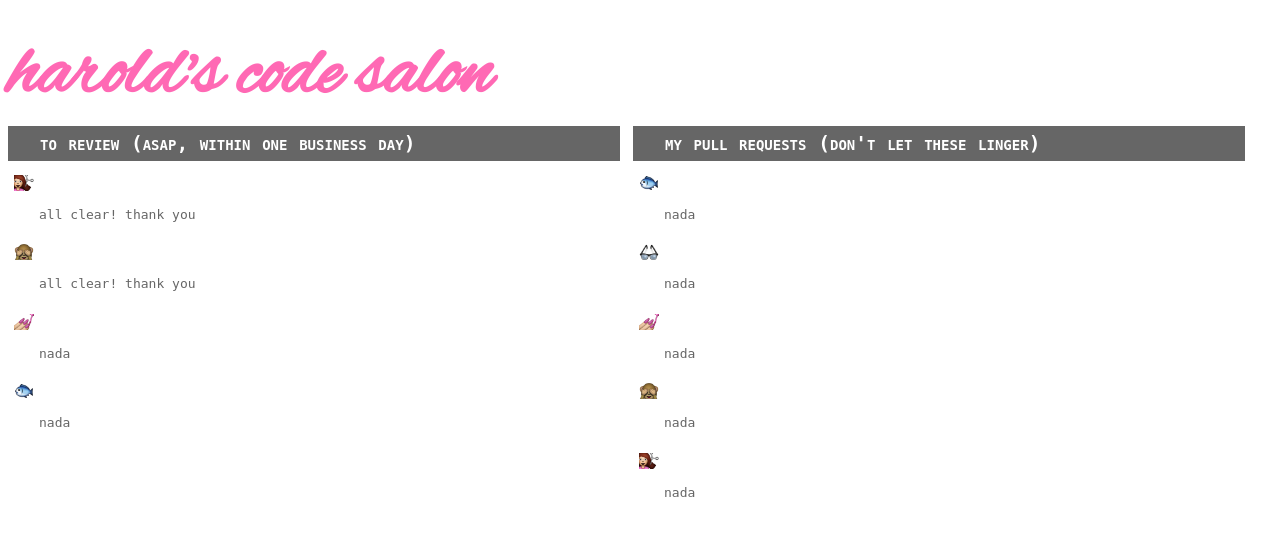
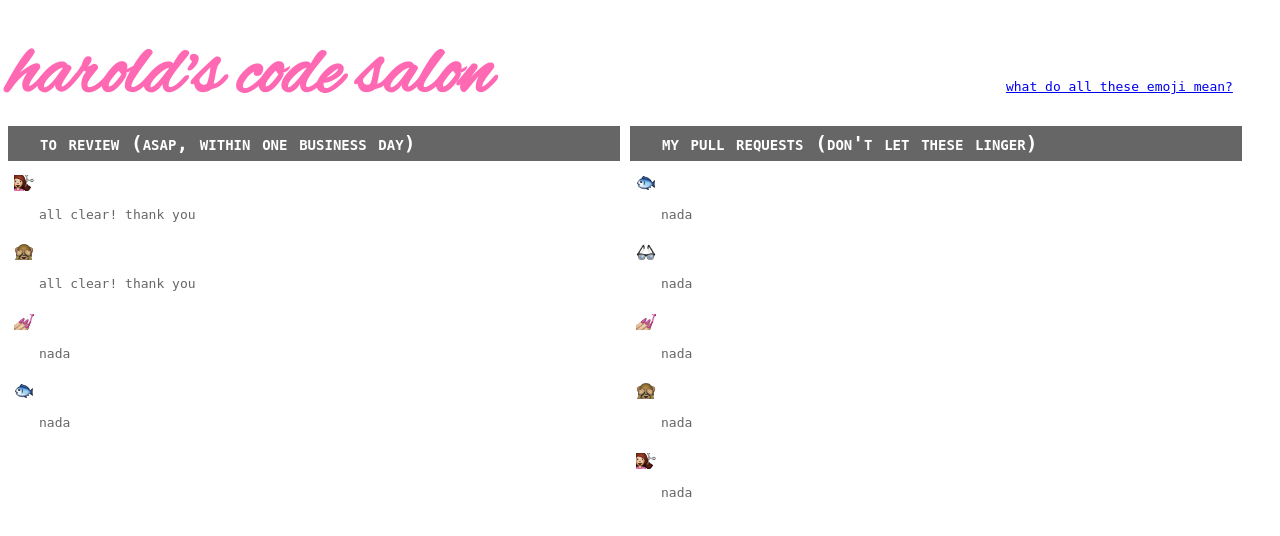
Before and after one commit to spladug/harold, a Python web app: template salon/templates/home.html in a window 1280 px wide. Shown: the top 536 px of the page. Run offline with Jinja, Linux system fonts and the light colour scheme; the template is opened without the code that fills it, so the values that code supplies are empty.

Commit message:
Bring back the "what are these emoji?" link

```diff
--- a/salon/static/style.css
+++ b/salon/static/style.css
@@ -1,5 +1,8 @@
 body {
     font-family: monospace;
+    width: 1244px;
+    position: absolute;
+    margin: 0 8px;
 }
 
 @font-face {
@@ -30,7 +33,7 @@ h1 {
 .listing {
     width: 600px;
     padding: 6px;
-    margin: 0 1em 0 0;
+    margin: 0 10px 0 0;
     float: left;
 }
 
@@ -172,9 +175,16 @@ abbr {
     font-weight: bold;
 }
 
-.banner {
+nav.banner {
     background: #ffc356;
-    margin-top: 0;
+    margin: 0 0 1em 0;
     padding: 9px;
     width: 594px;
 }
+
+.toolbox {
+    position: absolute;
+    top: 70px;
+    right: 10px;
+    padding: .7em;
+}
--- a/salon/templates/base.html
+++ b/salon/templates/base.html
@@ -7,7 +7,9 @@
     <base target="_blank">
   </head>
   <body>
-    <h1>harold's code salon</h1>
+    <header>
+      <h1>harold's code salon</h1>
+    </header>
 
     {% block content %}{% endblock %}
   </body>
--- a/salon/templates/home.html
+++ b/salon/templates/home.html
@@ -2,11 +2,17 @@
 {% import "utils.html" as utils %}
 
 {% block content %}
-  {% if username_overridden: %}
-  <p class="banner">You are viewing @{{username}}'s salon. <a href="/" target="_self">Go back to your salon.</a></p>
+  {% if not username_overridden: %}
+  <nav class="toolbox">
+    <a href="https://github.com/spladug/harold/wiki/Code-Salon-Emoji">what do all these emoji mean?</a>
+  </nav>
+  {% else %}
+  <nav class="banner">
+    You are viewing @{{username}}'s salon. <a href="/" target="_self">Go back to your salon.</a>
+  </nav>
   {% endif %}
 
-  <div class="listing">
+  <section class="listing">
     {% if not username_overridden: %}
     <h2>to review (<abbr title="as soon as possible">asap</abbr>, within one business day)</h2>
     {% else %}
@@ -37,9 +43,9 @@
       {% endfor %}
       </details>
     {% endfor %}
-  </div>
+  </section>
 
-  <div class="listing">
+  <section class="listing">
     {% if not username_overridden: %}
     <h2>my pull requests (don't let these linger)</h2>
     {% else %}
@@ -73,7 +79,7 @@
       {% endfor %}
     </details>
     {% endfor %}
-  </div>
+  </section>
 
   <script src="{{ url_for('static', filename='js/jquery.js') }}"></script>
   <script src="{{ url_for('static', filename='js/timetext.js') }}"></script>
```
